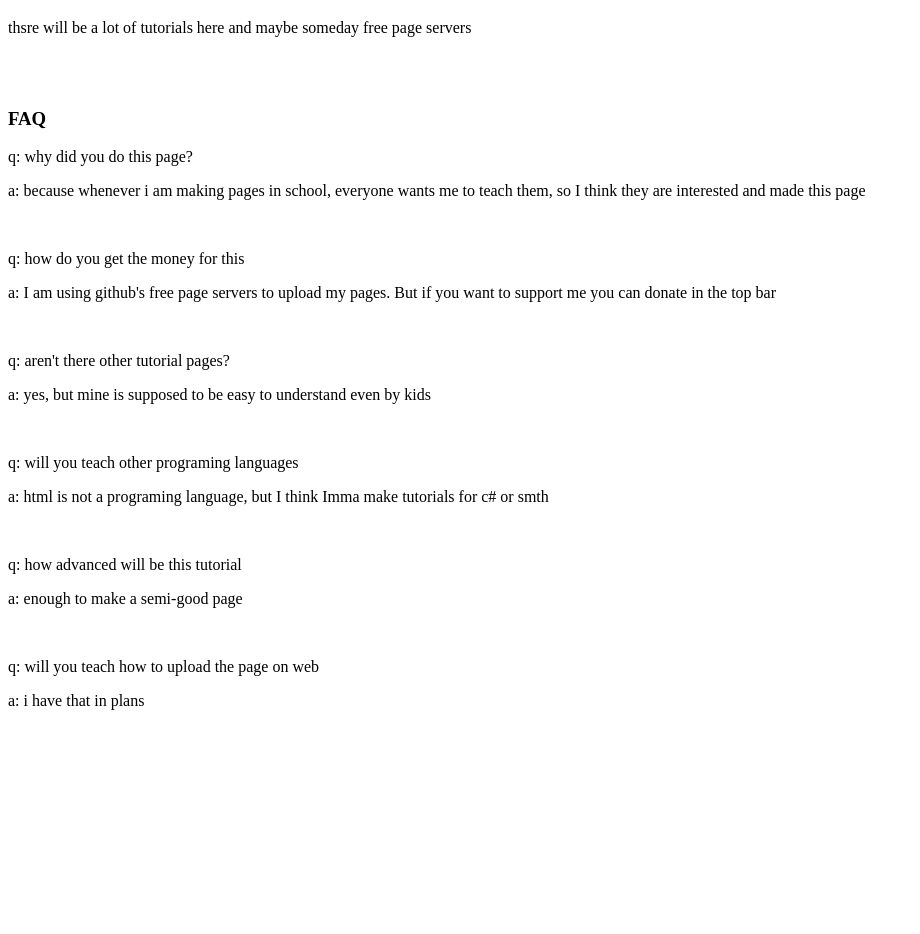
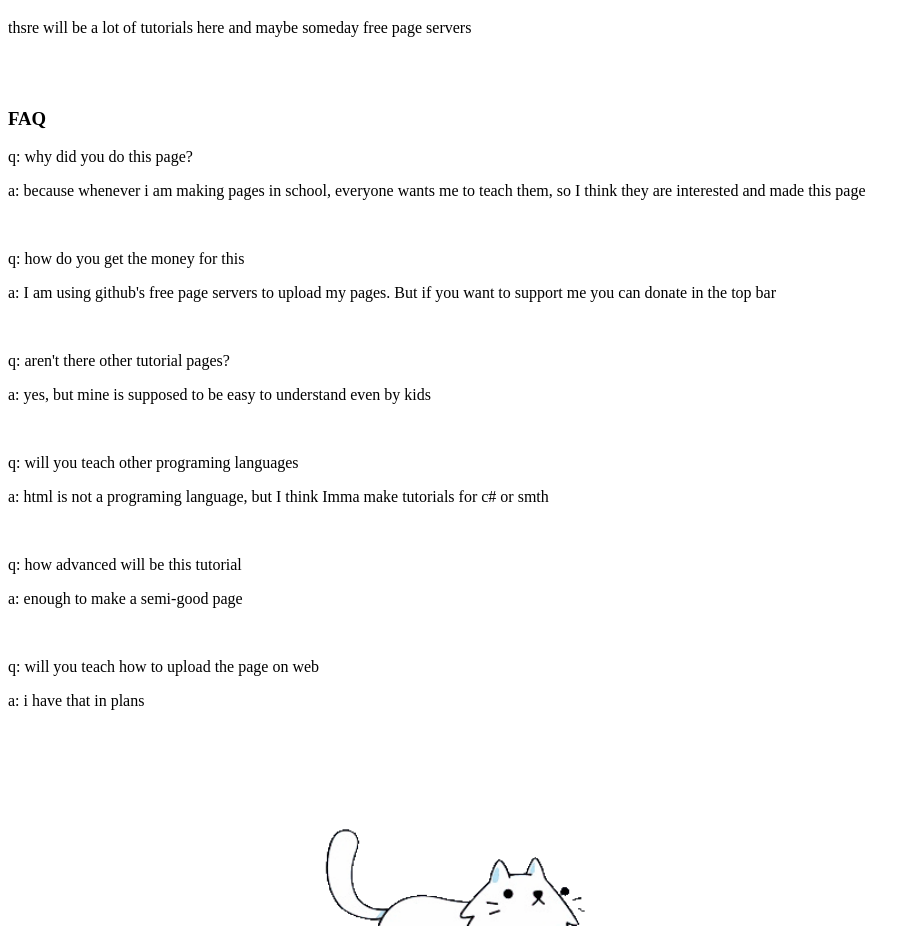
Before and after one commit to Html-school/Html-school.github.io, a plain HTML site: page index.html in a window 1280 px wide. Shown: the part 141-1075 px from the top of the page, without its empty margins (0-920 px from the left). Before the commit the page ends 975 px from the top, so only its background shows below. Drawn offline with Linux system fonts and the light colour scheme.

Commit message:
Update index.html

```diff
--- a/index.html
+++ b/index.html
@@ -5,7 +5,7 @@
   #container {
   position: relative;
   width: 100vw;
-  height: 100px;
+  height: 200px;
   border: 0px solid black;
   overflow: hidden;
 }
```
